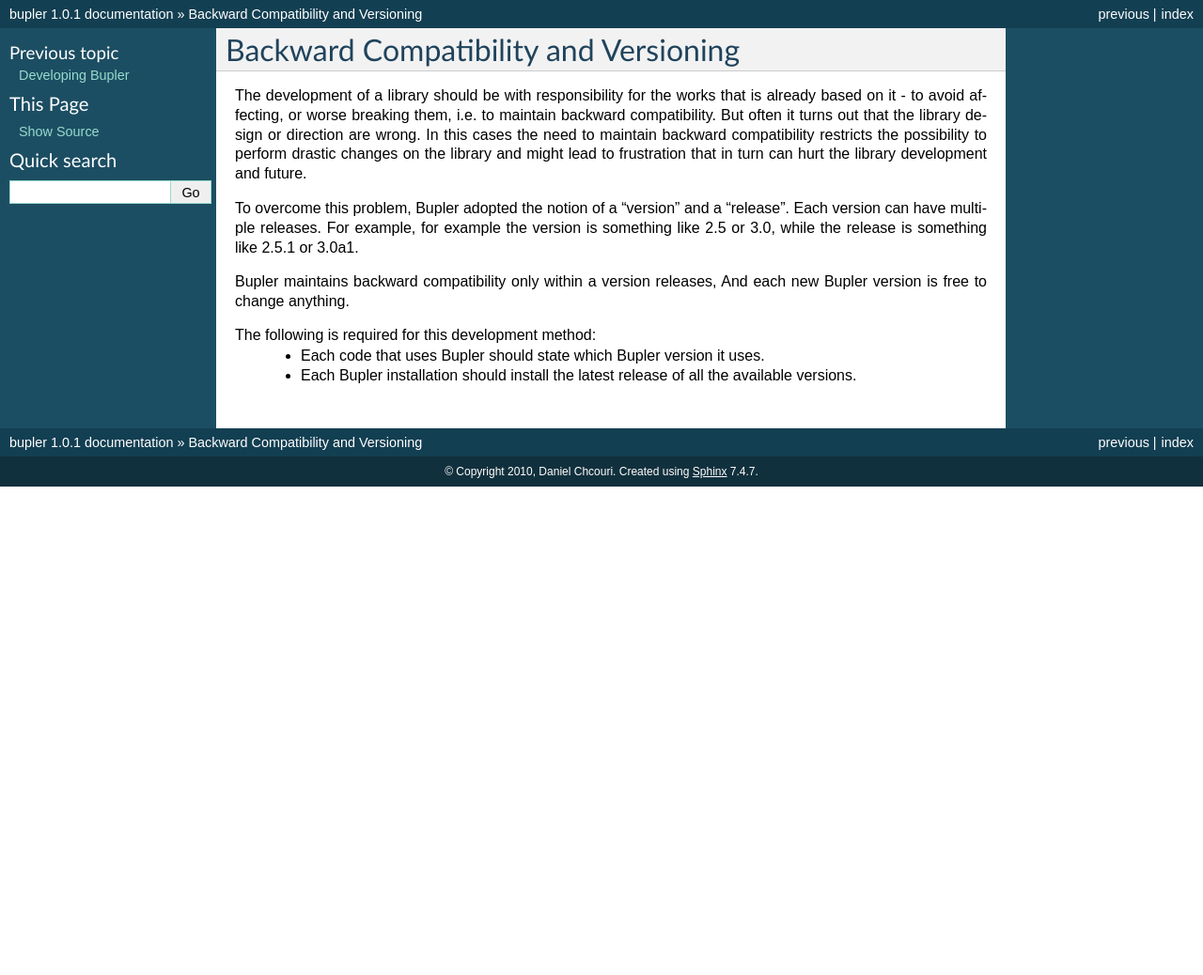
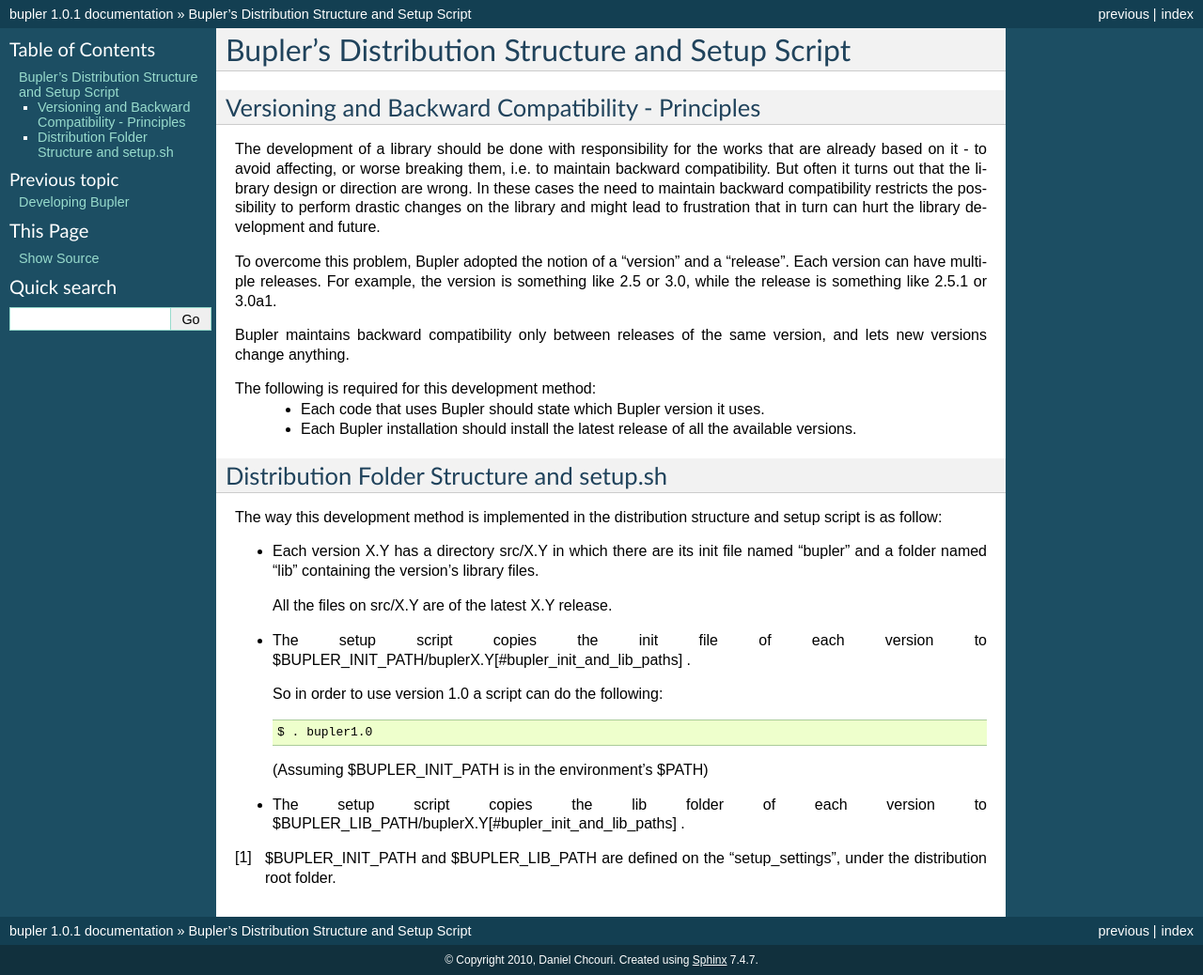
Before and after one commit to theosp/bupler-lib, a Sphinx documentation site: the page built from docs/source/versioning.rst, in a window 1280 px wide. Shown: the whole page at 94% size. Built offline with Sphinx 7.4.7, drawn with Linux system fonts in a browser that asks for light colours; before the commit the page ends 900 px from its top, so only the background shows below that.

Commit message:
Work on the versioning document.

```diff
--- a/docs/source/versioning.rst
+++ b/docs/source/versioning.rst
@@ -1,23 +1,54 @@
-Backward Compatibility and Versioning
-=====================================
+Bupler's Distribution Structure and Setup Script
+============================================
 
-The development of a library should be with responsibility for the works that
-is already based on it - to avoid affecting, or worse breaking them, i.e. to
-maintain backward compatibility. But often it turns out that the library design
-or direction are wrong. In this cases the need to maintain backward
+Versioning and Backward Compatibility - Principles
+--------------------------------------------------
+
+The development of a library should be done with responsibility for the works
+that are already based on it - to avoid affecting, or worse breaking them, i.e.
+to maintain backward compatibility. But often it turns out that the library
+design or direction are wrong. In these cases the need to maintain backward
 compatibility restricts the possibility to perform drastic changes on the
 library and might lead to frustration that in turn can hurt the library
 development and future.
 
 To overcome this problem, Bupler adopted the notion of a "version" and a
-"release". Each version can have multiple releases. For example, for example
-the version is something like 2.5 or 3.0, while the release is something like
-2.5.1 or 3.0a1.
+"release". Each version can have multiple releases. For example, the version is
+something like 2.5 or 3.0, while the release is something like 2.5.1 or 3.0a1.
 
-Bupler maintains backward compatibility only within a version releases, And each
-new Bupler version is free to change anything.
+Bupler maintains backward compatibility only between releases of the same
+version, and lets new versions change anything.
 
 The following is required for this development method:
     * Each code that uses Bupler should state which Bupler version it uses.
     * Each Bupler installation should install the latest release of all the
       available versions.
+
+Distribution Folder Structure and setup.sh
+------------------------------------------
+
+The way this development method is implemented in the distribution structure
+and setup script is as follow:
+
+* Each version X.Y has a directory src/X.Y in which there are its init file
+  named "bupler" and a folder named "lib" containing the version's library
+  files.
+
+  All the files on src/X.Y are of the latest X.Y release.
+
+* The setup script copies the init file of each version to
+  $BUPLER_INIT_PATH/buplerX.Y[#bupler_init_and_lib_paths] .
+
+  So in order to use version 1.0 a script can do
+  the following::
+
+      $ . bupler1.0
+
+  (Assuming $BUPLER_INIT_PATH is in the environment's $PATH)
+
+
+* The setup script copies the lib folder of each version to
+  $BUPLER_LIB_PATH/buplerX.Y[#bupler_init_and_lib_paths] .
+
+.. [#bupler_init_and_lib_paths] $BUPLER_INIT_PATH and $BUPLER_LIB_PATH are
+   defined on the "setup_settings", under the distribution root folder.
```
